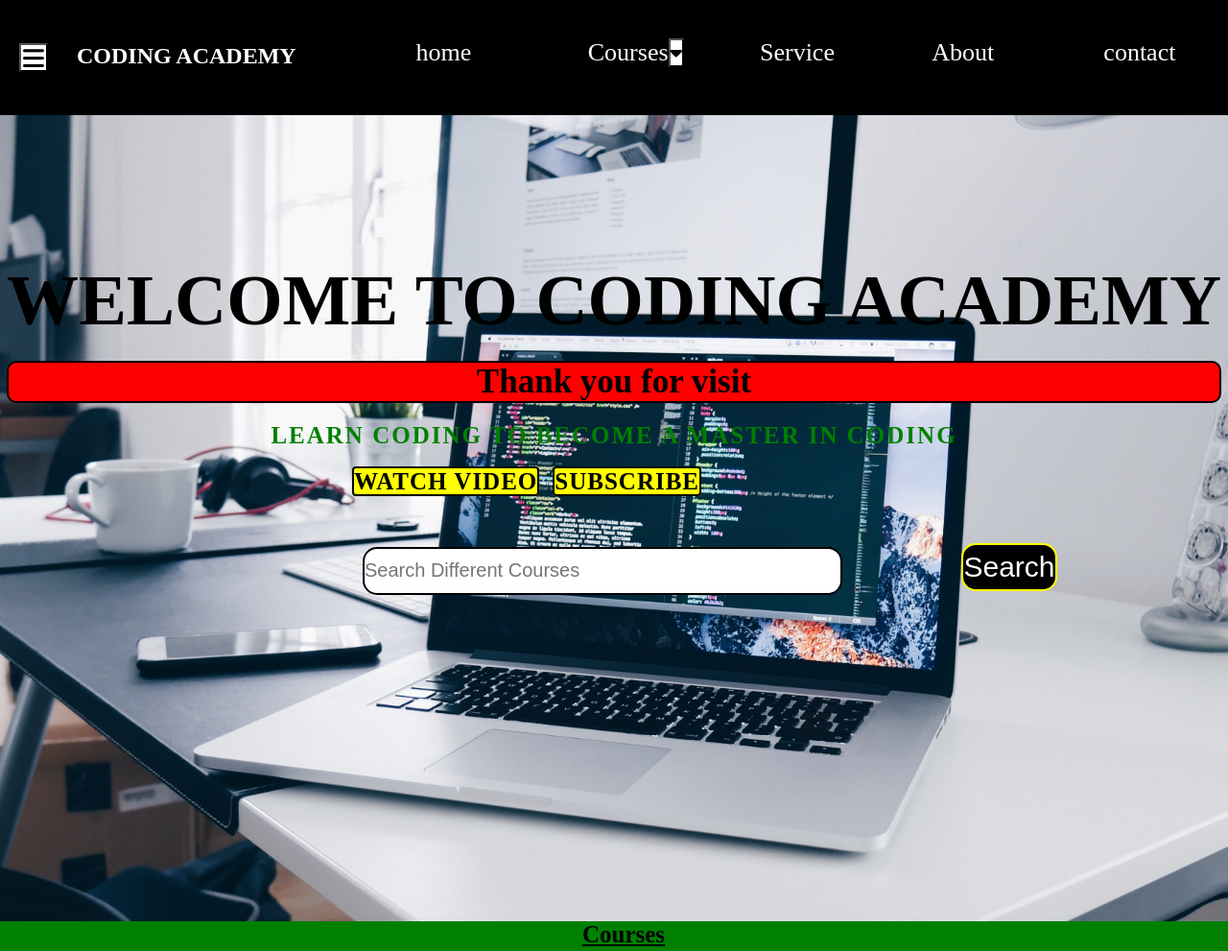
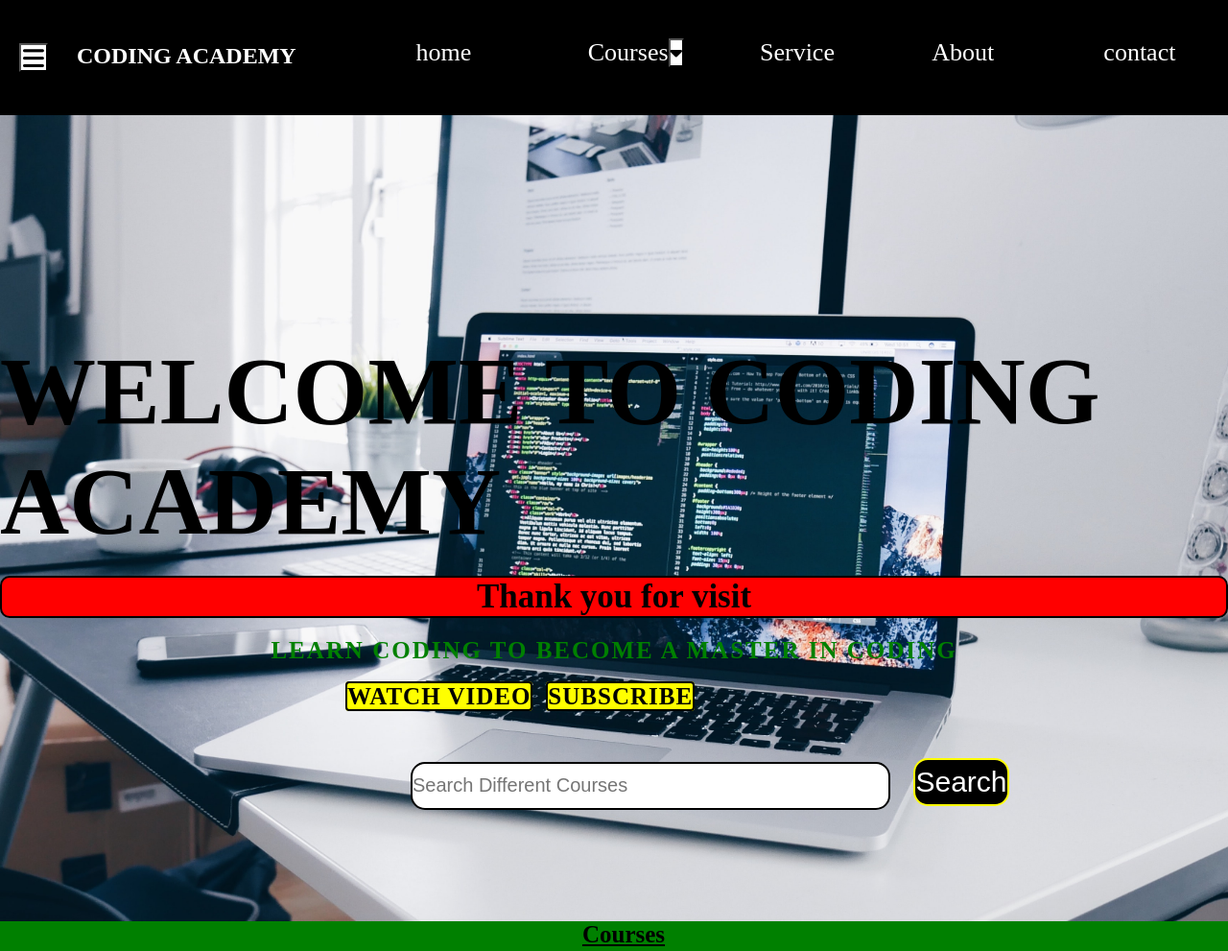
Before and after one commit to Manojmahata199/codingacademy, a plain HTML site: page index.html in a window 1280 px wide. Shown: the top 991 px of the page at 96% size. Drawn offline with Linux system fonts and the light colour scheme.

Commit message:
coding academy

```diff
--- a/index.html
+++ b/index.html
@@ -50,8 +50,8 @@
 
 				  </div>
 
-				  <section id="homesection" class="homesection">
-					<h3 class="h1"><b>WELCOME TO CODING ACADEMY</b></h3>
+				  <section id="homesection" class="homesection" style="margin-top: 100px;">
+					<h3 class="h1" style="font-size: 100px;"><b>WELCOME TO CODING ACADEMY</b></h3>
 					<h1 class="h2"><b>Thank you for visit</b> </h1>
 					<p style="color:green;"><b>LEARN CODING TO BECOME A MASTER IN CODING</b> </p>
 					<div class="class-homebtn">
--- a/mywebstyle.css
+++ b/mywebstyle.css
@@ -16,9 +16,11 @@ header{
 }
 .homesection h3{
 	font-size:50px;
+
 }
 .homesection h1{
 	font-size: medium;
+
 }
 .home{
 
@@ -148,7 +150,7 @@ body{
 	height: 20px;
 }
 .homesection{
-	margin-top: 40px;
+	margin-top: 100px;
 }
 
 .homesection .h1{
@@ -193,7 +195,7 @@ body{
 	justify-content: center;
 	margin-top: 0px;
 	margin-left: 600px;
-	margin-right: 100px;
+	margin-right: 0px;
 	width: 500px;
 	height: 50px;
 	border: 2px solid black;
@@ -357,7 +359,7 @@ body{
 	color: black;
 	size: 25px;
 	background-color: yellow;
-	margin-left: 20px;
+	margin-left: 0px;
 	margin-right: 20px;
 	margin-top: 10px;
 	border-color: red;
@@ -775,11 +777,12 @@ body{
 		margin-top: 20px;
 	}
 	.homesection{
-		margin-top: 20px;
+		margin-top: 300px;
 		margin-bottom: 10px;
 	}
 	.homesection .h1{
 		margin-bottom: 20px;
+		font-size: 50px;
 
 	}
 	.homesection .h2{
```
